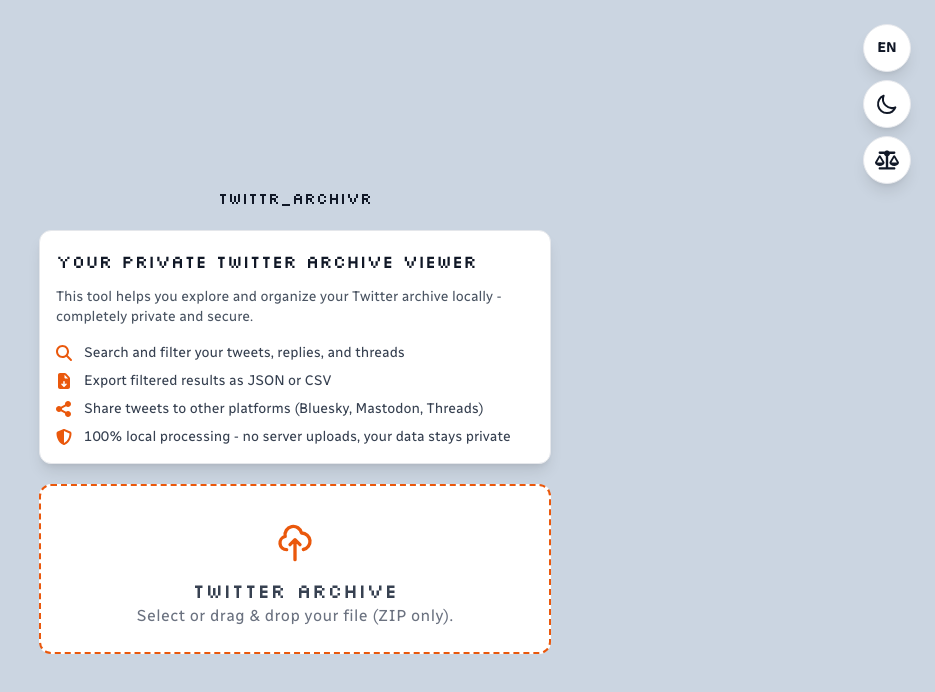
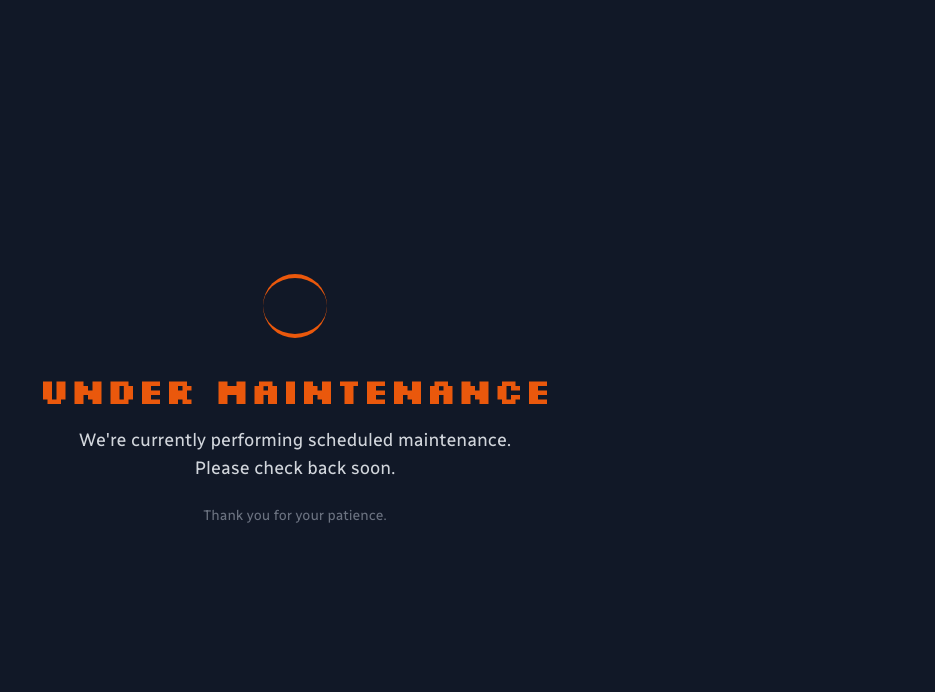
Before and after one commit to dstN/twitterArchiver, a Vue app: page / in a window 1280 px wide. Shown: the top 692 px of the page, without its empty margins (345-1280 px from the left). Built offline with nearby package versions, Linux system fonts and the light colour scheme; what @zip.js/zip.js would draw is missing.

Commit message:
Added maintenance mode

```diff
--- a/src/App.vue
+++ b/src/App.vue
@@ -2,6 +2,11 @@
 import { ref } from "vue";
 import TheDarkModeToggle from "./components/TheDarkModeToggle.vue";
 import { useDarkMode } from "./composables/useDarkMode";
+
+// ============================================
+// MAINTENANCE MODE - Set to false when ready to go live
+// ============================================
+const MAINTENANCE_MODE = true;
 
 const loading = ref(false);
 const loadProgress = ref(null);
@@ -22,7 +27,31 @@
 </script>
 
 <template>
+  <!-- Maintenance Mode Screen -->
   <div
+    v-if="MAINTENANCE_MODE"
+    class="flex min-h-screen flex-col items-center justify-center bg-gray-900 px-4 text-center"
+  >
+    <div class="mb-8">
+      <div
+        class="mx-auto h-16 w-16 animate-spin rounded-full border-b-4 border-t-4 border-orange-600"
+      ></div>
+    </div>
+    <h1
+      class="mb-4 font-display text-3xl font-bold text-orange-600 md:text-4xl"
+    >
+      Under Maintenance
+    </h1>
+    <p class="mb-6 max-w-md text-lg text-gray-300">
+      We're currently performing scheduled maintenance.<br />
+      Please check back soon.
+    </p>
+    <p class="text-sm text-gray-500">Thank you for your patience.</p>
+  </div>
+
+  <!-- Normal App -->
+  <div
+    v-else
     class="relative min-h-full bg-slate-300 transition-colors duration-200 dark:bg-gray-900"
   >
     <!-- Dark Mode Toggle - Always visible on Dropzone, hidden on mobile for Content -->
```
